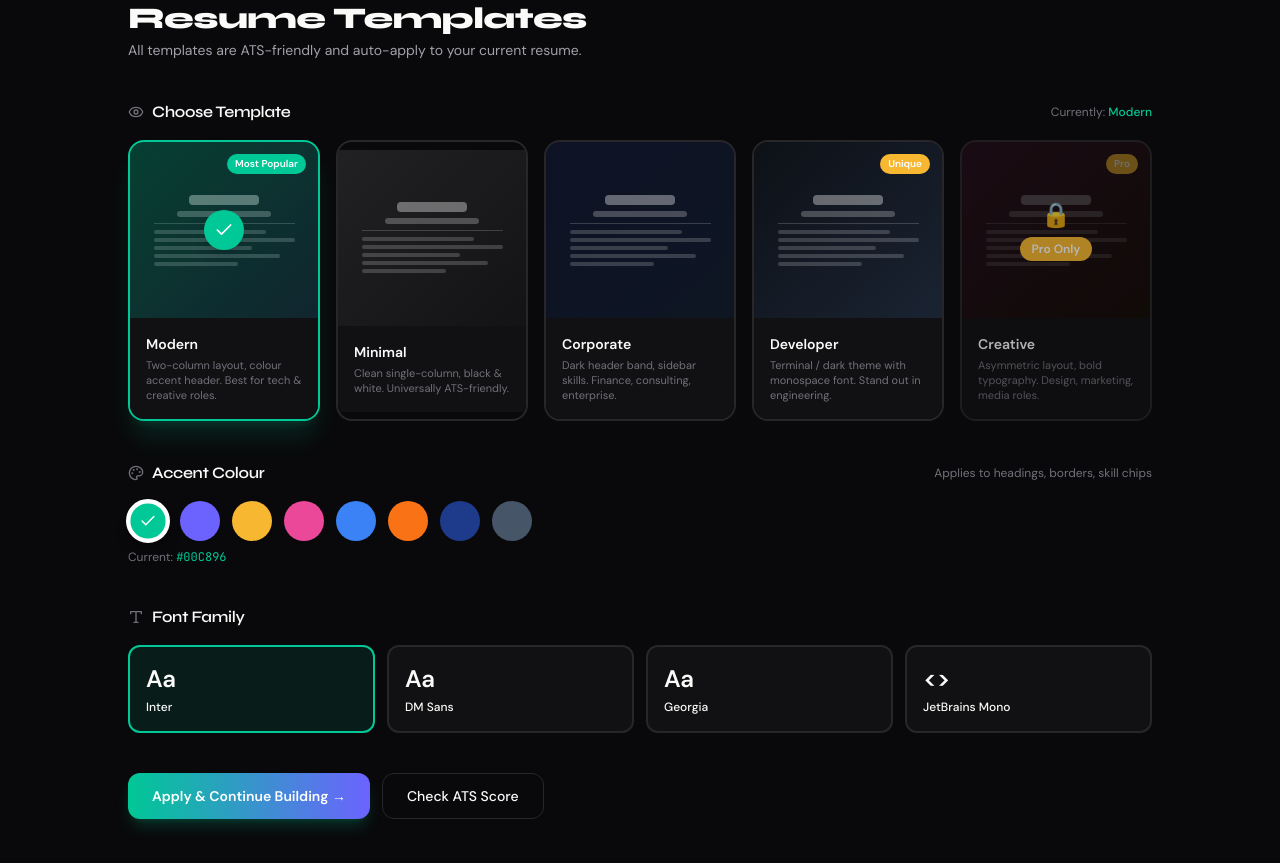
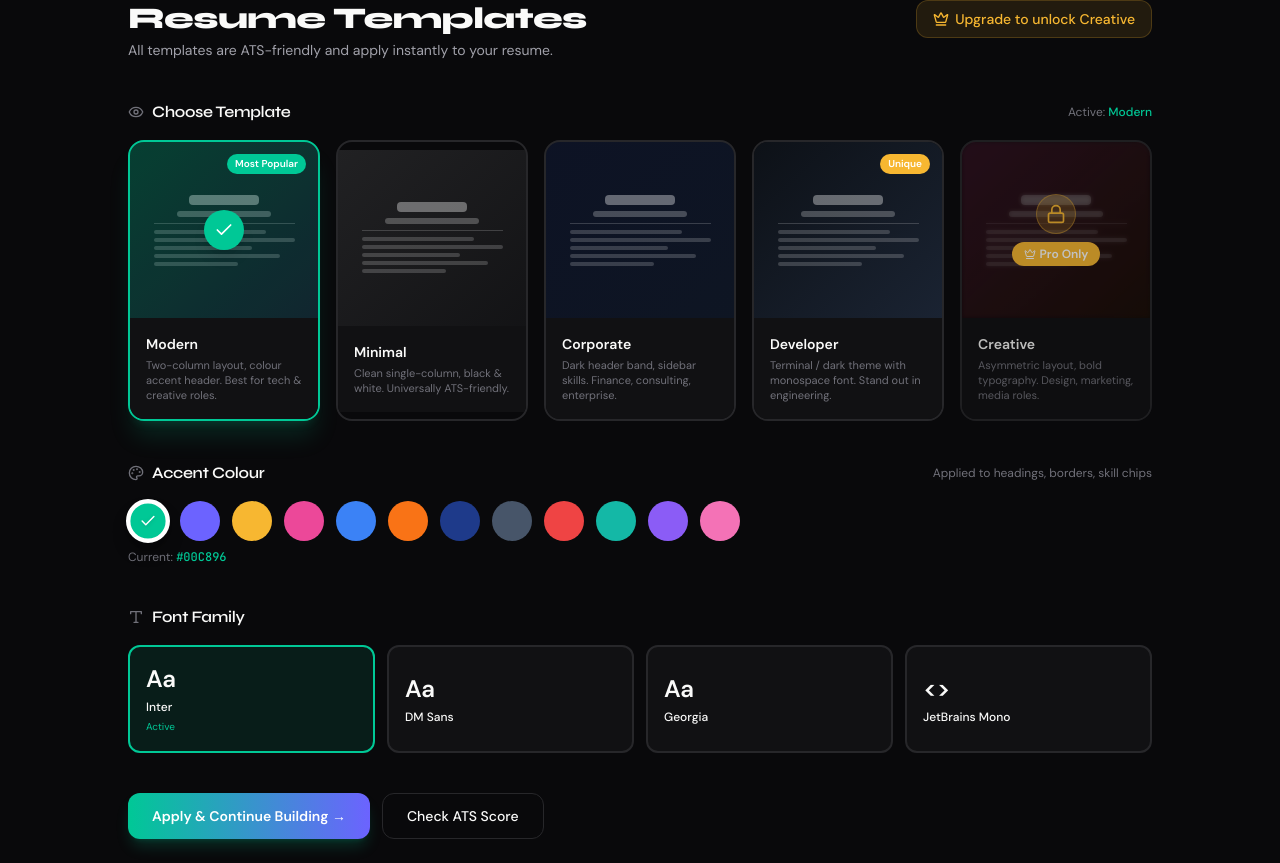
Before and after one commit to Vishwajitsingh-rajput-27/Resume_Forge, a Next.js app in the folder frontend/: page /resume/templates in a window 1280 px wide. Built offline with nearby package versions, Linux system fonts and the light colour scheme; no server answers.

Commit message:
Resume Forge

```diff
--- a/frontend/app/resume/templates/page.tsx
+++ b/frontend/app/resume/templates/page.tsx
@@ -1,10 +1,12 @@
 'use client';
 import { useState } from 'react';
 import { motion } from 'framer-motion';
-import { Check, Palette, Type, Eye } from 'lucide-react';
+import { Check, Palette, Type, Eye, Lock, Crown } from 'lucide-react';
 import { useResumeStore } from '@/store/resume-store';
+import { useAuthStore } from '@/store/auth-store';
 import { toast } from 'sonner';
 import { useRouter } from 'next/navigation';
+import Link from 'next/link';
 
 const TEMPLATES = [
   {
@@ -14,21 +16,21 @@
     preview: 'bg-gradient-to-br from-[#00C896]/20 to-[#6C63FF]/10',
     badge: 'Most Popular',
     badgeColor: '#00C896',
-    free: true,
+    proOnly: false,
   },
   {
     id: 'minimal',
     name: 'Minimal',
     desc: 'Clean single-column, black & white. Universally ATS-friendly.',
     preview: 'bg-gradient-to-br from-gray-100/10 to-gray-300/5',
-    free: true,
+    proOnly: false,
   },
   {
     id: 'corporate',
     name: 'Corporate',
     desc: 'Dark header band, sidebar skills. Finance, consulting, enterprise.',
     preview: 'bg-gradient-to-br from-[#1E3A8A]/20 to-[#3B82F6]/10',
-    free: true,
+    proOnly: false,
   },
   {
     id: 'developer',
@@ -37,7 +39,7 @@
     preview: 'bg-gradient-to-br from-[#0D1117] to-[#1A2332]',
     badge: 'Unique',
     badgeColor: '#F7B731',
-    free: true,
+    proOnly: false,
   },
   {
     id: 'creative',
@@ -46,50 +48,57 @@
     preview: 'bg-gradient-to-br from-[#EC4899]/20 to-[#F97316]/10',
     badge: 'Pro',
     badgeColor: '#F7B731',
-    free: false,
+    proOnly: true,
   },
 ];
 
 const COLOR_THEMES = [
-  { label: 'Emerald',  value: '#00C896' },
-  { label: 'Violet',   value: '#6C63FF' },
-  { label: 'Amber',    value: '#F7B731' },
-  { label: 'Rose',     value: '#EC4899' },
-  { label: 'Blue',     value: '#3B82F6' },
-  { label: 'Orange',   value: '#F97316' },
-  { label: 'Navy',     value: '#1E3A8A' },
-  { label: 'Slate',    value: '#475569' },
+  { label: 'Emerald', value: '#00C896' },
+  { label: 'Violet',  value: '#6C63FF' },
+  { label: 'Amber',   value: '#F7B731' },
+  { label: 'Rose',    value: '#EC4899' },
+  { label: 'Blue',    value: '#3B82F6' },
+  { label: 'Orange',  value: '#F97316' },
+  { label: 'Navy',    value: '#1E3A8A' },
+  { label: 'Slate',   value: '#475569' },
+  { label: 'Red',     value: '#EF4444' },
+  { label: 'Teal',    value: '#14B8A6' },
+  { label: 'Purple',  value: '#8B5CF6' },
+  { label: 'Pink',    value: '#F472B6' },
 ];
 
 const FONTS = [
-  { label: 'Inter',        value: 'inter',    sample: 'Aa' },
-  { label: 'DM Sans',      value: 'dm-sans',  sample: 'Aa' },
-  { label: 'Georgia',      value: 'georgia',  sample: 'Aa' },
-  { label: 'JetBrains Mono', value: 'mono',   sample: '<>' },
+  { label: 'Inter',          value: 'inter',   sample: 'Aa' },
+  { label: 'DM Sans',        value: 'dm-sans', sample: 'Aa' },
+  { label: 'Georgia',        value: 'georgia', sample: 'Aa' },
+  { label: 'JetBrains Mono', value: 'mono',    sample: '<>' },
 ];
 
-// ─── Mini template preview card ───────────────────────────────────────────────
 function TemplateCard({
   template,
   selected,
+  isLocked,
   onSelect,
 }: {
   template: typeof TEMPLATES[number];
   selected: boolean;
+  isLocked: boolean;
   onSelect: () => void;
 }) {
   return (
     <motion.button
-      whileHover={{ y: -4 }}
-      whileTap={{ scale: 0.98 }}
+      whileHover={{ y: isLocked ? 0 : -4 }}
+      whileTap={{ scale: isLocked ? 1 : 0.98 }}
       onClick={onSelect}
       className={`relative text-left rounded-2xl border-2 overflow-hidden transition-all ${
         selected
           ? 'border-[#00C896] shadow-xl shadow-[#00C896]/15'
-          : 'border-[var(--border-default)] hover:border-[var(--border-strong)]'
-      } ${!template.free ? 'opacity-70' : ''}`}
+          : isLocked
+          ? 'border-[var(--border-default)] cursor-not-allowed opacity-75'
+          : 'border-[var(--border-default)] hover:border-[var(--border-strong)] cursor-pointer'
+      }`}
     >
-      {/* Preview area */}
+      {/* Preview */}
       <div className={`${template.preview} h-44 relative flex items-center justify-center`}>
         {/* Simulated resume lines */}
         <div className="w-3/4 space-y-1.5 opacity-60">
@@ -103,7 +112,7 @@
           </div>
         </div>
 
-        {/* Selected overlay */}
+        {/* Selected checkmark */}
         {selected && (
           <div className="absolute inset-0 bg-[#00C896]/10 flex items-center justify-center">
             <div className="w-10 h-10 rounded-full bg-[#00C896] flex items-center justify-center shadow-lg">
@@ -112,24 +121,26 @@
           </div>
         )}
 
+        {/* Lock overlay for pro-only when user is free */}
+        {isLocked && (
+          <div className="absolute inset-0 bg-black/50 backdrop-blur-[2px] flex flex-col items-center justify-center gap-2">
+            <div className="w-10 h-10 rounded-full bg-[#F7B731]/20 border border-[#F7B731]/40 flex items-center justify-center">
+              <Lock className="w-5 h-5 text-[#F7B731]" />
+            </div>
+            <span className="text-white text-xs font-bold bg-[#F7B731] px-3 py-1 rounded-full flex items-center gap-1">
+              <Crown className="w-3 h-3" /> Pro Only
+            </span>
+          </div>
+        )}
+
         {/* Badge */}
-        {template.badge && (
+        {template.badge && !isLocked && (
           <span
             className="absolute top-3 right-3 px-2 py-0.5 rounded-full text-[10px] font-bold text-white"
             style={{ background: template.badgeColor }}
           >
             {template.badge}
           </span>
-        )}
-
-        {/* Pro lock */}
-        {!template.free && (
-          <div className="absolute inset-0 bg-black/40 flex items-center justify-center">
-            <div className="text-center">
-              <div className="text-2xl mb-1">🔒</div>
-              <span className="text-white text-xs font-semibold bg-[#F7B731] px-3 py-1 rounded-full">Pro Only</span>
-            </div>
-          </div>
         )}
       </div>
 
@@ -144,40 +155,68 @@
 
 export default function TemplatesPage() {
   const { resume, setTemplate, setColor, setFont } = useResumeStore();
+  const { user } = useAuthStore();
   const router = useRouter();
 
-  const handleSelect = (templateId: string, isFree: boolean) => {
-    if (!isFree) { toast.info('Upgrade to Pro to unlock this template'); return; }
-    setTemplate(templateId);
-    toast.success(`${templateId} template applied!`);
+  const isPro = user?.plan === 'pro' || user?.plan === 'enterprise';
+
+  const handleSelect = (template: typeof TEMPLATES[number]) => {
+    if (template.proOnly && !isPro) {
+      toast.error('Creative template is Pro only. Upgrade to unlock all templates!', {
+        action: {
+          label: 'Upgrade',
+          onClick: () => router.push('/upgrade'),
+        },
+        duration: 4000,
+      });
+      return;
+    }
+    setTemplate(template.id);
+    toast.success(`${template.name} template applied!`);
   };
 
   return (
     <div className="max-w-5xl mx-auto space-y-10">
       {/* Header */}
+      <div className="flex items-start justify-between flex-wrap gap-4">
         <div>
           <h1 className="font-display font-extrabold text-3xl">Resume Templates</h1>
           <p className="text-[var(--text-secondary)] mt-1 text-sm">
-          All templates are ATS-friendly and auto-apply to your current resume.
+            All templates are ATS-friendly and apply instantly to your resume.
           </p>
+        </div>
+        {isPro ? (
+          <span className="flex items-center gap-1.5 px-4 py-2 rounded-xl bg-[#F7B731]/15 text-[#F7B731] text-sm font-bold border border-[#F7B731]/30">
+            <Crown className="w-4 h-4" /> Pro — All templates unlocked
+          </span>
+        ) : (
+          <Link href="/upgrade"
+            className="flex items-center gap-1.5 px-4 py-2 rounded-xl bg-[#F7B731]/10 text-[#F7B731] text-sm font-medium border border-[#F7B731]/20 hover:bg-[#F7B731]/20 transition-colors">
+            <Crown className="w-4 h-4" /> Upgrade to unlock Creative
+          </Link>
+        )}
       </div>
 
       {/* Template grid */}
       <section>
-        <div className="flex items-center gap-2 mb-4">
+        <div className="flex items-center justify-between mb-4">
+          <div className="flex items-center gap-2">
             <Eye className="w-4 h-4 text-[var(--text-muted)]" />
             <h2 className="font-semibold text-base">Choose Template</h2>
-          <span className="text-xs text-[var(--text-muted)] ml-auto">
-            Currently: <span className="text-[#00C896] font-medium capitalize">{resume.templateId}</span>
+          </div>
+          <span className="text-xs text-[var(--text-muted)]">
+            Active: <span className="text-[#00C896] font-medium capitalize">{resume.templateId}</span>
           </span>
         </div>
+
         <div className="grid grid-cols-2 md:grid-cols-3 lg:grid-cols-5 gap-4">
           {TEMPLATES.map((t) => (
             <TemplateCard
               key={t.id}
               template={t}
               selected={resume.templateId === t.id}
-              onSelect={() => handleSelect(t.id, t.free)}
+              isLocked={t.proOnly && !isPro}
+              onSelect={() => handleSelect(t)}
             />
           ))}
         </div>
@@ -189,28 +228,32 @@
           <Palette className="w-4 h-4 text-[var(--text-muted)]" />
           <h2 className="font-semibold text-base">Accent Colour</h2>
           <span className="text-xs text-[var(--text-muted)] ml-auto">
-            Applies to headings, borders, skill chips
+            Applied to headings, borders, skill chips
           </span>
         </div>
         <div className="flex flex-wrap gap-3">
           {COLOR_THEMES.map((c) => (
             <button
               key={c.value}
-              onClick={() => { setColor(c.value); toast.success(`Colour updated to ${c.label}`); }}
+              onClick={() => { setColor(c.value); toast.success(`Colour: ${c.label}`); }}
               title={c.label}
               className={`relative w-10 h-10 rounded-full border-4 transition-all hover:scale-110 ${
-                resume.colorTheme === c.value ? 'border-white scale-110 shadow-lg' : 'border-transparent'
+                resume.colorTheme === c.value
+                  ? 'border-white scale-110 shadow-lg shadow-black/30'
+                  : 'border-transparent'
               }`}
               style={{ background: c.value }}
             >
               {resume.colorTheme === c.value && (
-                <Check className="w-4 h-4 text-white absolute inset-0 m-auto" />
+                <Check className="w-4 h-4 text-white absolute inset-0 m-auto drop-shadow" />
               )}
             </button>
           ))}
         </div>
         <p className="text-xs text-[var(--text-muted)] mt-2">
-          Current: <span className="font-mono" style={{ color: resume.colorTheme }}>{resume.colorTheme}</span>
+          Current: <span className="font-mono font-medium" style={{ color: resume.colorTheme }}>
+            {resume.colorTheme}
+          </span>
         </p>
       </section>
 
@@ -224,7 +267,7 @@
           {FONTS.map((f) => (
             <button
               key={f.value}
-              onClick={() => { setFont(f.value); toast.success(`Font set to ${f.label}`); }}
+              onClick={() => { setFont(f.value); toast.success(`Font: ${f.label}`); }}
               className={`p-4 rounded-xl border-2 text-left transition-all hover:-translate-y-0.5 ${
                 resume.fontFamily === f.value
                   ? 'border-[#00C896] bg-[#00C896]/10'
@@ -233,12 +276,15 @@
             >
               <div className="text-2xl font-bold mb-1">{f.sample}</div>
               <div className="text-xs font-medium">{f.label}</div>
+              {resume.fontFamily === f.value && (
+                <div className="text-[10px] text-[#00C896] mt-1">Active</div>
+              )}
             </button>
           ))}
         </div>
       </section>
 
-      {/* Apply button */}
+      {/* Actions */}
       <div className="flex gap-3 pb-6">
         <button
           onClick={() => router.push('/resume/builder')}
```
Lines whose indentation alone changed are shown as unchanged.
